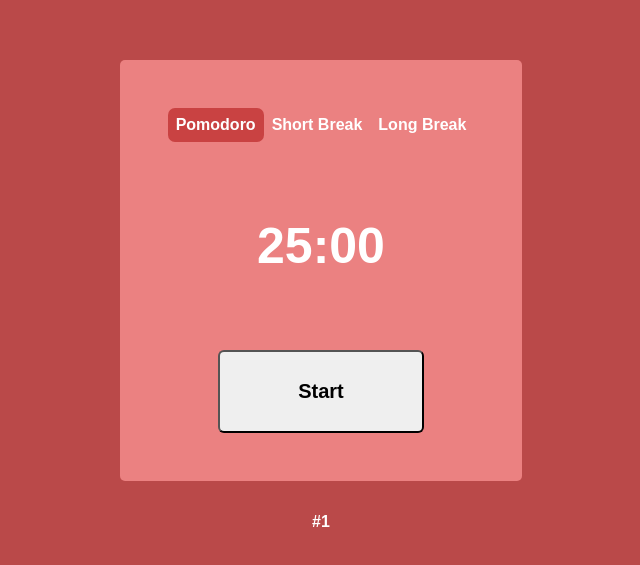
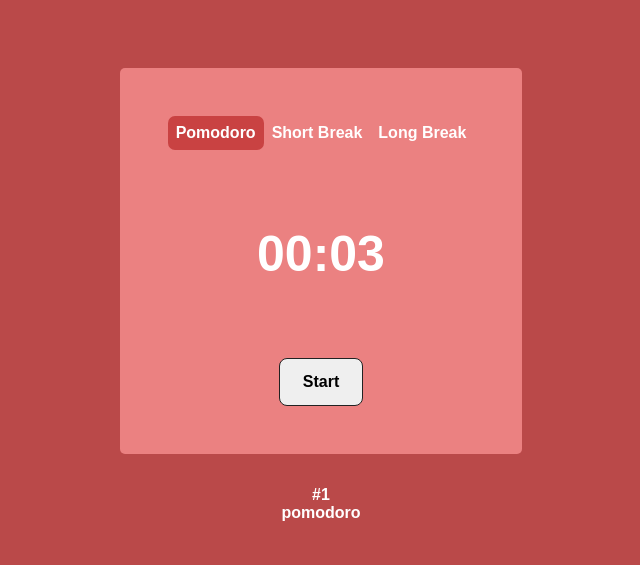
Before and after one commit to tobias0511/Pomodoro_Timer, a React (Vite) app in the folder pomodoro_timer/: page / in a window 1280 px wide. Shown: the part 105-670 px from the top of the page, without its empty margins (319-959 px from the left). Built offline with nearby package versions, Linux system fonts and the light colour scheme.

Commit message:
fixed timer

```diff
--- a/pomodoro_timer/src/App.css
+++ b/pomodoro_timer/src/App.css
@@ -6,11 +6,7 @@
   color: white;
 }
 
-:root{
-  --main-color:rgb(186, 73, 73);
-  --secondary-color:rgb(235, 129, 129);
-  --navbar-color:rgb(201, 66, 66);
-}
+
 
 .pomodoroContainer {
   background-color: var(--main-color);
@@ -19,10 +15,10 @@
   align-items: center;
   justify-content: center;
 }
-
+/*
 .active{
   background-color: var(--navbar-color)
-}
+} */
 .timerContainer{
   display: flex;
   flex-direction: column;
@@ -37,6 +33,24 @@
   background-color: var(--secondary-color);
   padding: 3em;
   border-radius: 5px;
+}
+
+.timerContainer.pomodoro{
+  --main-color:rgb(186, 73, 73);
+  --secondary-color:rgb(235, 129, 129);
+  --navbar-color:rgb(201, 66, 66);
+}
+
+.timerContainer.shortBreak{
+  --main-color:rgb(6, 158, 105);
+  --secondary-color:rgb(22, 184, 127);
+  --navbar-color:rgb(9, 122, 83);
+}
+
+.timerContainer.longBreak{
+  --main-color:rgb(6, 158, 105);
+  --secondary-color:rgb(22, 184, 127);
+  --navbar-color:rgb(9, 122, 83);
 }
 
 .timerContainer a{
@@ -61,19 +75,41 @@
   /* margin-right: 10px; */
   padding: .5em;
   border-radius: 7px;
+
+}
+.timerNavContainer ul li.pomodoro{
+  background-color: var(--navbar-color);
 }
 
+.timerNavContainer ul li.shortBreak{
+  background-color: var(--navbar-color);
+}
+
+.timerNavContainer ul li.longBreak{
+  background-color: var(--navbar-color);
+}
 .roundNumber{
   margin-top: 2em;
 }
 
 .startButton{
-  padding: 1.4em 3.9em;
-  border-radius: 6px;
+  padding: 13px 23px;
+  border-radius: 8px;
   font-weight: bold;
   font-size: 20px;
   cursor: pointer;
   color: black;
+
+
+
+font-size: 16px;
+line-height: 20px;
+font-weight: 600;
+
+
+border: 1.7px solid #222222;
+
+
 }
 
 .countdownContainer{
--- a/pomodoro_timer/src/components/Timer.tsx
+++ b/pomodoro_timer/src/components/Timer.tsx
@@ -1,16 +1,24 @@
-import React, { useState } from "react";
+import React, { act, useEffect, useRef, useState } from "react";
 import { Countdown } from "./Countdown";
 import { TimerNav } from "./TimerNav";
+import { flushSync } from "react-dom";
 
 export const Timer = () => {
   // let pomodoroTime = 0 * 60;
   // let shortBreak = 5 * 60;
 // build later that i can also adjust timeframe of pomdoro
+
+const POMODORO_TIME = 0.05*60
+const SHORT_BREAK = 0.05 * 60
+const LONG_BREAK = 15 * 60
   const [intervalId, setIntervalId] = useState<number | undefined>(undefined);
-  const [pomodoroTime, setPomodoroTime] = useState<number>(25 * 60);
-  const[shortBreak, setShortBreak] = useState<number>(5 * 60)
+  const [pomodoroTime, setPomodoroTime] = useState<number>(POMODORO_TIME);
+  const[shortBreak, setShortBreak] = useState<number>(SHORT_BREAK)
+  const[longBreak, setLongBreak] = useState<number>(LONG_BREAK)
   const [active, setActive] = useState<boolean>(false);
   const [round, setRound] = useState<number>(1)
+  const [session, setSession] = useState<"pomodoro" | "shortBreak" | "longBreak">("pomodoro")
+
 
 /**
  * Pomodoro 25 mins concentrate, 5 mins break (4x) -> 15 mins break
@@ -21,24 +29,48 @@ export const Timer = () => {
     if (active) {
       clearInterval(intervalId);
       setIntervalId(undefined);
+      setActive(false);
     } else {
       const newIntervalId = setInterval(() => {
-        setPomodoroTime((prev) => {
-          if (prev > 0) {
-            return prev - 1;
-          } else {
-            return 0;
-          }
-        });
+        if (session === "pomodoro") {
+          setPomodoroTime((prev) => prev - 1);
+        } else if (session === "shortBreak") {
+          setShortBreak((prev) => prev - 1);
+        } else if (session === "longBreak") {
+          setLongBreak((prev) => prev - 1);
+        }
       }, 1000);
       setIntervalId(newIntervalId);
+      setActive(true);
     }
-    setActive(!active);
   };
+
+  useEffect(() => {
+    if (pomodoroTime === 0 && session === "pomodoro") {
+      clearInterval(intervalId);
+      round < 4 ? setSession("shortBreak") : setSession("longBreak")
+      setPomodoroTime(POMODORO_TIME);
+      setActive(false);
+    } else if (shortBreak === 0 && session === "shortBreak") {
+      clearInterval(intervalId);
+      // setSession(round < 4 ? "pomodoro" : "longBreak");
+      setSession("pomodoro")
+      setShortBreak(SHORT_BREAK);
+      setActive(false);
+      setRound(round < 4 ? round + 1 : 1);
+    } else if (longBreak === 0 && session === "longBreak") {
+      clearInterval(intervalId);
+      setSession("pomodoro");
+      setLongBreak(LONG_BREAK);
+      setActive(false);
+    }
+  }, [pomodoroTime, shortBreak, longBreak, session, round, intervalId]);
   // checks if i currently have a break or are in a pomodoro session
-  const currentlyPomodoro = pomodoroTime === 0 ? false : true;
+  // const currentlyPomodoro = pomodoroTime === 0 ? false : true;
+  const currentlyPomodoro = session === "pomodoro" ? true : false
+  // const sess =
   // colors if im currently in a pomodoro session
-  if (currentlyPomodoro) {
+  if (session === "pomodoro") {
     document.documentElement.style.setProperty(
       "--main-color",
       "rgb(186, 73, 73)"
@@ -52,6 +84,19 @@ export const Timer = () => {
       "rgb(201, 66, 66)"
     );
     // colors if im currently in a break
+  } else if (session === "shortBreak") {
+    document.documentElement.style.setProperty(
+      "--main-color",
+      "rgb(6, 158, 105)"
+    );
+    document.documentElement.style.setProperty(
+      "--secondary-color",
+      "rgb(22, 184, 127)"
+    );
+    document.documentElement.style.setProperty(
+      "--navbar-color",
+      "rgb(9, 122, 83)"
+    );
   } else {
     document.documentElement.style.setProperty(
       "--main-color",
@@ -66,11 +111,30 @@ export const Timer = () => {
       "rgb(9, 122, 83)"
     );
   }
+
+  // active is set to false if pomodoro time is 0 => button displays start that the pause can be started
+  // useEffect(() => {
+  //   if(pomodoroTime === 0){
+  //     setActive(false)
+  //     setPomodoroTime(POMODORO_TIME)
+  //     setSession("shortBreak")
+  //   }
+  // }, [pomodoroTime])
+
+  // useEffect(() => {
+  //   if(shortBreak === 0){
+  //     setActive(false)
+  //     setShortBreak(SHORT_BREAK)
+  //     setSession("pomodoro")
+  //   }
+  // }, [shortBreak])
+
+
   return (
-    <div className="timerContainer">
+    <div className={`timerContainer ${session}`}>
       <div className="timerWrapper">
-      <TimerNav currentlyPomodoro={currentlyPomodoro} />
-      <Countdown currentTime={pomodoroTime} />
+      <TimerNav currentSession={session} />
+      <Countdown currentTime={session === "pomodoro" ? pomodoroTime : session === "shortBreak" ? shortBreak : longBreak} />
       <button className="startButton" onClick={handleButtonClick}>
         {active ? "Pause" : "Start"}
       </button>
@@ -78,6 +142,7 @@ export const Timer = () => {
       {/* <button onClick={handleStopClick}>stop</button> */}
     </div>
     <a className="roundNumber">#{round}</a>
+    <a>{session}</a>
     </div>
   );
 };
--- a/pomodoro_timer/src/components/TimerNav.tsx
+++ b/pomodoro_timer/src/components/TimerNav.tsx
@@ -1,16 +1,17 @@
 import React from "react";
 
 interface TimerNavProps{
-  currentlyPomodoro: boolean
+  currentSession: "shortBreak" | "longBreak" | "pomodoro"
 }
 
-export const TimerNav : React.FC<TimerNavProps> = ( {currentlyPomodoro} ) => {
+export const TimerNav : React.FC<TimerNavProps> = ( {currentSession} ) => {
   return (
     <div className="timerNavContainer">
         <ul>
-        <li className={currentlyPomodoro ? "active" : "passive"}>Pomodoro</li>
-        <li className={currentlyPomodoro ? "passive" : "active"}>Short Break</li>
-        <li>Long Break</li>
+        <li className={currentSession === "pomodoro" ? "pomodoro" : "" }>Pomodoro</li>
+        <li className={currentSession === "shortBreak" ? "shortBreak" : ""}>Short Break</li>
+        <li className={currentSession === "longBreak" ? "longBreak" : ""}>Long Break</li>
+
 
         </ul>
 
```
Also changed, not shown: pomodoro_timer/src/hooks/useInterval.tsx (added, +20 -0 lines).
